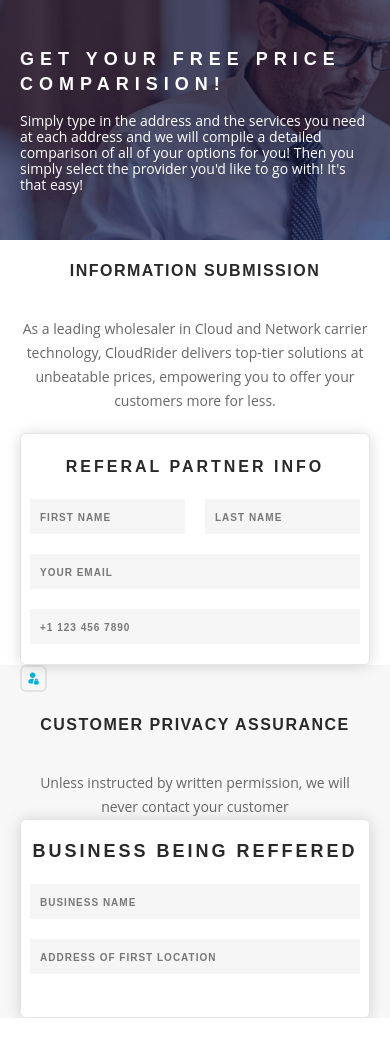
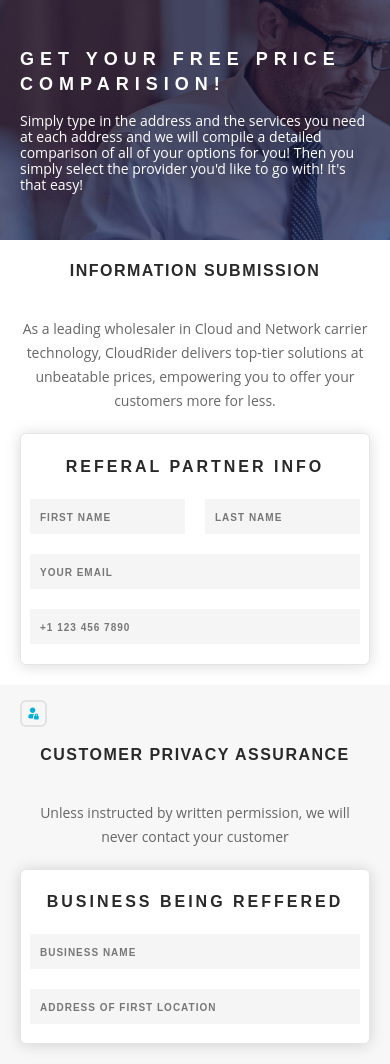
Before and after one commit to AmmarShafqat/CloudwayInitial, a plain HTML site: page index.html in a window 390 px wide. Before the commit the page ends 1018 px from the top, so only its background shows below. Drawn offline with Linux system fonts and the light colour scheme; a web font is replaced by a local one.

Commit message:
Initial Responsive

```diff
--- a/style.css
+++ b/style.css
@@ -208,6 +208,7 @@ form {
         flex-direction: column;
         align-items: center;
         gap: 20px;
+        padding-bottom: 20px;
     }
     .banner h1 {
         font-size: 18px;
@@ -270,7 +271,6 @@ form {
     .input-phonenumber::placeholder
     {
         font-size: 10px;
-        /* padding-left: 10px;  */
         line-height: 11.91px;
         font-weight: 700;
         letter-spacing: 1px;
@@ -281,9 +281,14 @@ form {
     .customer-privacy{
       height: auto;
     }
+    .customer-privacy-box{
+      height: auto;
+    }
     .customer-privacy-box {
       display: flex;
       flex-direction: column-reverse;
+      padding-bottom: 20px;
+      gap: 20px;
     }
     .customer-privacy-box-details{
       margin-bottom: 0px;
@@ -293,8 +298,15 @@ form {
       display: none;
 
     }
+    .customer-privacy-box-details .info-box-submission-title{
+      padding-top:10px
+    }
     .customer-privacy-box-2{
+      padding-top: 15px;
       gap: 2px;
+    }
+    .customer-privacy-box .form-title{
+      font-size: 16px;
     }
     .customer-icon{
       width: 27px;
```
